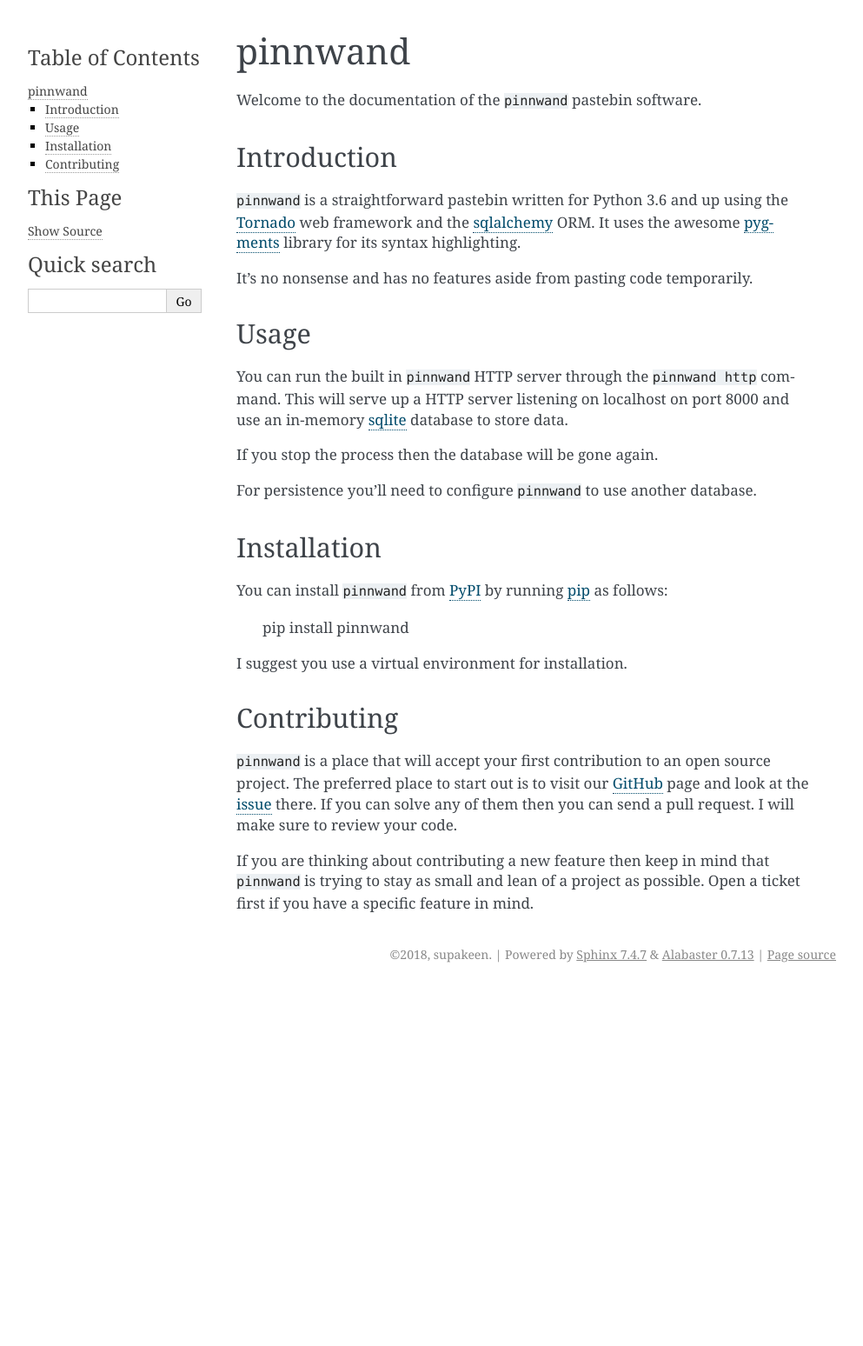
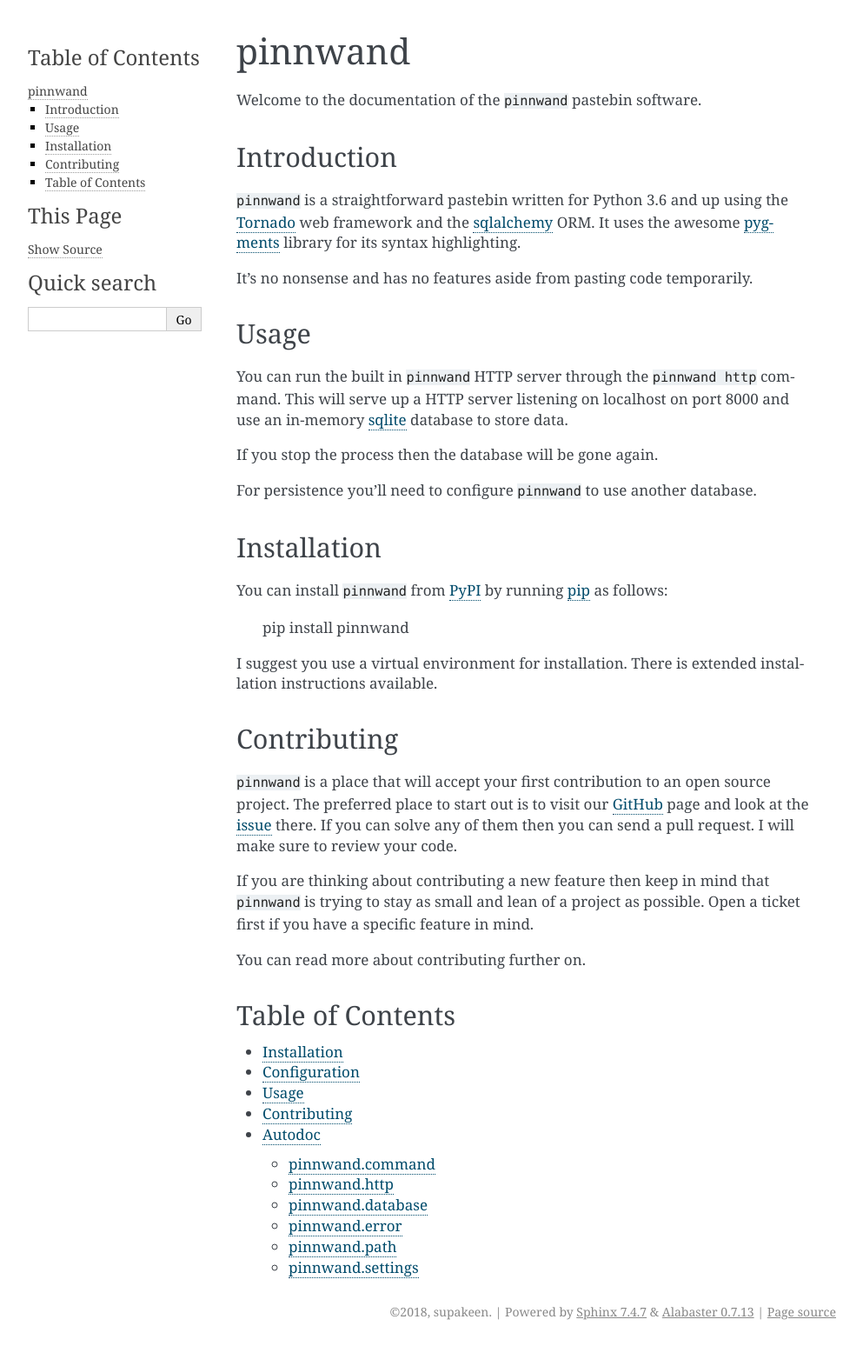
Before and after one commit to supakeen/pinnwand, a Sphinx documentation site: the page built from doc/index.rst, in a window 1280 px wide. Shown: the whole page at 87% size, without its empty margins (148-1141 px from the left). Built offline with Sphinx 7.4.7, drawn with Linux system fonts in a browser that asks for light colours; before the commit the page ends 1137 px from its top, so only the background shows below that.

```diff
--- /dev/null
+++ b/doc/autodoc.rst
@@ -0,0 +1,39 @@
+Autodoc
+#######
+
+pinnwand.command
+================
+
+.. automodule:: pinnwand.command
+   :members:
+
+
+pinnwand.http
+=============
+
+.. automodule:: pinnwand.http
+   :members:
+
+pinnwand.database
+=================
+
+.. automodule:: pinnwand.database
+   :members:
+
+pinnwand.error
+==============
+
+.. automodule:: pinnwand.error
+   :members:
+
+pinnwand.path
+=============
+
+.. automodule:: pinnwand.path
+   :members:
+
+pinnwand.settings
+=================
+
+.. automodule:: pinnwand.settings
+   :members:
--- a/doc/conf.py
+++ b/doc/conf.py
@@ -41,7 +41,7 @@ release = pinnwand.__version__
 # Add any Sphinx extension module names here, as strings. They can be
 # extensions coming with Sphinx (named 'sphinx.ext.*') or your custom
 # ones.
-extensions = []
+extensions = ["sphinx.ext.autodoc"]
 
 # Add any paths that contain templates here, relative to this directory.
 templates_path = ["_templates"]
--- a/doc/configuration.rst
+++ b/doc/configuration.rst
@@ -0,0 +1,2 @@
+Configuration
+#############
--- /dev/null
+++ b/doc/contributing.rst
@@ -0,0 +1,2 @@
+Contributing
+############
--- a/doc/index.rst
+++ b/doc/index.rst
@@ -30,7 +30,8 @@ You can install ``pinnwand`` from PyPI_ by running pip_ as follows:
 
   pip install pinnwand
 
-I suggest you use a virtual environment for installation.
+I suggest you use a virtual environment for installation. There is extended
+installation instructions available.
 
 Contributing
 ============
@@ -43,6 +44,18 @@ If you are thinking about contributing a new feature then keep in mind that
 ``pinnwand`` is trying to stay as small and lean of a project as possible. Open
 a ticket first if you have a specific feature in mind.
 
+You can read more about contributing further on.
+
+Table of Contents
+=================
+.. toctree::
+
+   installation
+   configuration
+   usage
+   contributing
+   autodoc
+
 .. _GitHub: https://github.com/supakeen/pinnwand
 .. _issue: https://github.com/supakeen/pinnwand/issues
 .. _PyPI: https://pypi.org
--- /dev/null
+++ b/doc/usage.rst
@@ -0,0 +1,2 @@
+Usage
+#####
```
Also changed, not shown: doc/installation.rst (added, +26 -0 lines).
